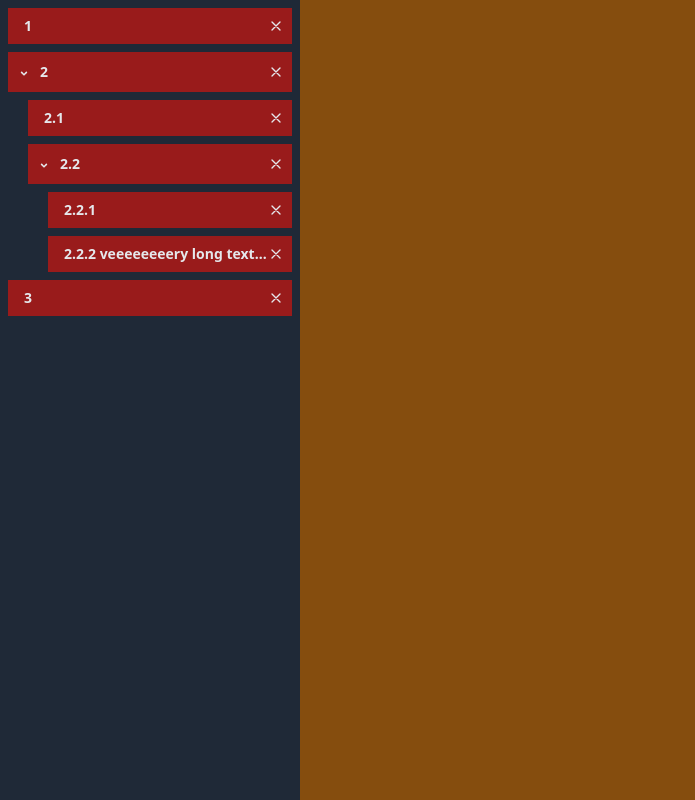
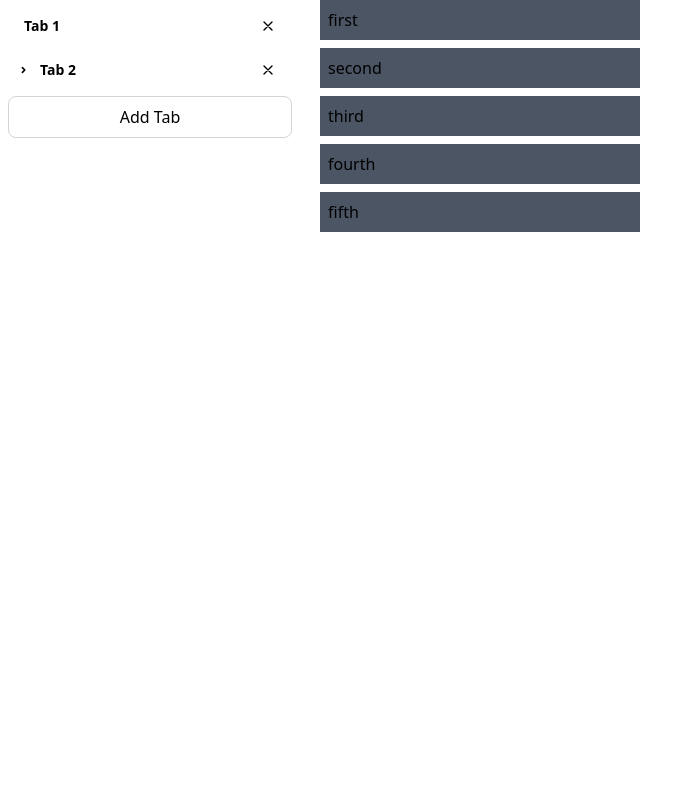
Before and after one commit to erotourtes/Tasks, a React (Vite) app: page / in a window 1280 px wide. Shown: the whole page, without its empty margins (0-695 px from the left). Built offline with nearby package versions, Linux system fonts and the light colour scheme.

Commit message:
implemented remove tabs

```diff
--- a/src/App.tsx
+++ b/src/App.tsx
@@ -1,4 +1,5 @@
 import "./App.css";
+import Movable from "./components/Movable";
 import TreeView from "./components/TreeView";
 
 function App() {
@@ -8,7 +9,7 @@
         <TreeView />
 
         <div className="flex-1 overflow-y-auto">
-          <div className="bg-yellow-800 h-screen"></div>
+          <Movable />
         </div>
       </div>
     </>
--- /dev/null
+++ b/src/assets/icons.tsx
@@ -0,0 +1,34 @@
+export const CloseIcon = ({ className }: { className: string }) => {
+  return (
+    <svg
+      className={`${className}`}
+      xmlns="http://www.w3.org/2000/svg"
+      fill="none"
+      viewBox="0 0 24 24"
+      stroke="currentColor"
+    >
+      <path
+        stroke-linecap="round"
+        stroke-linejoin="round"
+        stroke-width="2"
+        d="M6 18L18 6M6 6l12 12"
+      />
+    </svg>
+  );
+};
+
+export const ArrowIcon = ({ className }: { className: string }) => {
+    return (
+      <svg
+        className={`${className}`}
+        viewBox="0 0 20 20"
+        fill="currentColor"
+      >
+        <path
+          fillRule="evenodd"
+          d="M6.293 7.293a1 1 0 011.414 0L10 9.586l2.293-2.293a1 1 0 011.414 1.414l-3 3a1 1 0 01-1.414 0l-3-3a1 1 0 010-1.414z"
+          clipRule="evenodd"
+        />{" "}
+      </svg>
+    );
+};
--- /dev/null
+++ b/src/components/Movable.tsx
@@ -0,0 +1,19 @@
+import { useState } from "react";
+
+function Movable() {
+  const [list, setList] = useState([
+    "first", "second", "third", "fourth", "fifth"
+  ]);
+
+  return (
+    <div className="ms-5 space-y-2">
+      {list.map((item, index) => (
+        <div key={index} className="flex justify-between">
+          <div className="bg-gray-600 w-80 p-2">{item}</div>
+        </div>
+      ))}
+    </div>
+  );
+}
+
+export default Movable;
--- /dev/null
+++ b/src/components/TreeTab.tsx
@@ -0,0 +1,45 @@
+import { CloseIcon, ArrowIcon } from "../assets/icons.tsx";
+import { Tab } from "../utils/types.ts";
+
+interface TreeTabProps {
+  tab: Tab;
+  destroyTab: () => void;
+  toggleOpen: () => void;
+}
+
+const howeverText = `
+  dark:hover:bg-zinc-700 dark:hover:text-zinc-50
+  hover:bg-zinc-300 hover:text-zinc-800
+`;
+
+function TreeTab({ tab, destroyTab, toggleOpen }: TreeTabProps) {
+  const isParent = tab.children.length > 0;
+  const { title, level, isOpen } = tab;
+  return (
+    <>
+      <div className="text-inherit w-full flex px-2">
+        <div
+          style={{ marginLeft: level * 20 }}
+          className={`flex flex-1 relative items-center py-2 rounded-lg ${howeverText}`}
+        >
+          <span
+            className={`mr-2 ${!isOpen && "-rotate-90"}`}
+            onClick={toggleOpen}
+          >
+            {isParent && <ArrowIcon className="w-4 h-4" />}
+          </span>
+          <p className="text-sm font-bold line-clamp-1">{title}</p>
+
+          <div
+            className={`text-sm font-bold cursor-pointer flex items-center absolute right-2 top-1/2 transform -translate-y-1/2 ${howeverText}`}
+            onClick={destroyTab}
+          >
+            <CloseIcon className="w-4 h-4 text-inherit" />
+          </div>
+        </div>
+      </div>
+    </>
+  );
+}
+
+export default TreeTab;
--- a/src/components/TreeView.tsx
+++ b/src/components/TreeView.tsx
@@ -1,130 +1,70 @@
-import { Children, useState } from "react";
-
-interface TreeTabProps {
-  children?: React.ReactNode;
-  title: string;
-  destroyTab: (title: string) => void;
-}
-
-const closeIcon = (
-  <svg
-    className="w-4 h-4 inline-block"
-    xmlns="http://www.w3.org/2000/svg"
-    fill="none"
-    viewBox="0 0 24 24"
-    stroke="currentColor"
-  >
-    {" "}
-    <path
-      stroke-linecap="round"
-      stroke-linejoin="round"
-      stroke-width="2"
-      d="M6 18L18 6M6 6l12 12"
-    />{" "}
-  </svg>
-);
-
-function TreeTab({ children = [], title, destroyTab }: TreeTabProps) {
-  const [isOpen, setIsOpen] = useState(true);
-
-  const getIcon = (children: React.ReactNode) => {
-    if (Children.count(children) <= 0) return;
-
-    return (
-      <svg
-        className="w-4 h-4 inline-block"
-        viewBox="0 0 20 20"
-        fill="currentColor"
-      >
-        <path
-          fillRule="evenodd"
-          d="M6.293 7.293a1 1 0 011.414 0L10 9.586l2.293-2.293a1 1 0 011.414 1.414l-3 3a1 1 0 01-1.414 0l-3-3a1 1 0 010-1.414z"
-          clipRule="evenodd"
-        />{" "}
-      </svg>
-    );
-  };
-
-  return (
-    <>
-      <div className="text-inherit w-full bg-red-800 flex relative px-2">
-        <div className="flex flex-1 items-center py-2">
-          <span
-            className={`mr-2 ${!isOpen && "-rotate-90"}`}
-            onClick={() => setIsOpen(!isOpen)}
-          >
-            {getIcon(children)}
-          </span>
-          <p className="text-sm font-bold line-clamp-1">{title}</p>
-        </div>
-
-        <div
-          className="text-sm font-bold cursor-pointer flex items-center"
-          onClick={() => destroyTab(title)}
-        >
-          {closeIcon}
-        </div>
-      </div>
-
-      <div className={`ms-5 space-y-2 ${!isOpen && "hidden"}`}>{children}</div>
-    </>
-  );
-}
-
-type Tab = {
-  title: string;
-  children?: Tab[];
-};
+import { useState } from "react";
+import { generateId } from "../utils/utils.ts";
+import { Tab } from "../utils/types.ts";
+import * as Tabs from "../utils/TabsMethods.ts";
+import TreeTab from "./TreeTab.tsx";
 
 function TreeView() {
   const treeViewWidth = 300;
-  const [tabs, setTabs] = useState<Tab[]>([
-    { title: "1" },
-    {
-      title: "2",
-      children: [
-        { title: "2.1" },
-        {
-          title: "2.2",
-          children: [
-            { title: "2.2.1" },
-            { title: "2.2.2 veeeeeeeery long text right here" },
-          ],
-        },
-      ],
-    },
-    {
-      title: "3",
-    },
-  ]);
+  const [tabs, setTabs] = useState<Tab[]>(Tabs.generateTabs());
 
-  const removeTab = (tabs: Tab[], title: string) => {
-    console.log("removeTab", title);
-    console.log("tabs", tabs);
+  const removeTab = (id: number) => {
+    const newTabs = [...tabs];
+    const tab = newTabs[id];
+
+    if (tab.isOpen) Tabs.sRemoveTab(newTabs, id);
+    else Tabs.sRemoveTabAndChildren(newTabs, id);
+
+    setTabs(newTabs);
   };
 
-  const renderTree = (tabs?: Tab[]) => {
-    if (!tabs) return;
+  const toggleOpen = (id: number) => {
+    const newTabs = [...tabs];
+    const tab = newTabs[id];
 
-    return tabs.map((tab) => (
-      <TreeTab
-        key={tab.title}
-        destroyTab={(title) => removeTab(tabs, title)}
-        title={tab.title}
-      >
-        {renderTree(tab.children)}
-      </TreeTab>
-    ));
+    tab.isOpen = !tab.isOpen;
+    Tabs.sToggleHideForChildren(tab, !tab.isOpen);
+
+    setTabs(newTabs);
   };
-
 
   return (
     <>
       <div
         style={{ width: treeViewWidth }}
-        className="bg-gray-800 overflow-y-auto text-gray-200 space-y-2 p-2"
+        className="dark:bg-zinc-950 dark:text-zinc-200 overflow-y-auto space-y-2 p-2"
       >
-        {renderTree(tabs)}
+        {tabs.map((tab, index) => {
+          if (tab.isHidden) return;
+
+          return (
+            <TreeTab
+              key={tab.id}
+              tab={tab}
+              toggleOpen={() => toggleOpen(index)}
+              destroyTab={() => removeTab(index)}
+            />
+          );
+        })}
+
+        <button
+          className = "dark:hover:bg-zinc-700 dark:text-zinc-200 hover:bg-zinc-300 px-2 py-2 w-full rounded-lg border dark:border-zinc-700 border-zinc-300"
+          onClick={() =>
+            setTabs([
+              ...tabs,
+              {
+                title: `Tab ${tabs.length + 1}`,
+                level: 0,
+                id: generateId(),
+                isOpen: false,
+                isHidden: false,
+                children: [],
+              },
+            ])
+          }
+        >
+          Add Tab
+        </button>
       </div>
     </>
   );
--- /dev/null
+++ b/src/utils/TabsMethods.ts
@@ -0,0 +1,115 @@
+import { generateId } from "./utils";
+import { Tab } from "./types";
+
+export const generateTabs = () => {
+  const tabs: Tab[] = [
+    {
+      title: "Tab 1",
+      level: 0,
+      id: generateId(),
+      isOpen: false,
+      isHidden: false,
+      children: [],
+    },
+    {
+      title: "Tab 2",
+      level: 0,
+      id: generateId(),
+      isOpen: false,
+      isHidden: false,
+      children: [],
+    },
+    {
+      title: "Tab 3",
+      level: 1,
+      id: generateId(),
+      isOpen: false,
+      isHidden: true,
+      children: [],
+    },
+    {
+      title: "Tab 4",
+      level: 2,
+      id: generateId(),
+      isOpen: false,
+      isHidden: true,
+      children: [],
+    },
+    {
+      title: "Tab 5",
+      level: 1,
+      id: generateId(),
+      isOpen: false,
+      isHidden: true,
+      children: [],
+    },
+  ];
+
+  tabs[1].children = [tabs[2], tabs[4]];
+  tabs[2].children = [tabs[3]];
+
+  tabs[2].parent = tabs[1];
+  tabs[3].parent = tabs[2];
+  tabs[4].parent = tabs[1];
+
+  return tabs;
+};
+
+/**
+
+  This function will recursively toggle the isHidden property for all children
+  of the tab. If the tab is closed or the parent is hidden, the child will be hidden.
+*/
+export const sToggleHideForChildren = (tab: Tab, isHidden: boolean) => {
+  for (const child of tab.children) {
+    child.isHidden = isHidden;
+    // if the child is closed or the parent is hidden, hide the child
+    const isHiddenChild = !child.isOpen || isHidden;
+    sToggleHideForChildren(child, isHiddenChild);
+  }
+};
+
+export const sCountChildren = (tab: Tab) => {
+  let count = 0;
+  for (const child of tab.children) {
+    count++;
+    count += sCountChildren(child);
+  }
+
+  return count;
+};
+
+/**
+
+Remvoe the tab and all children
+*/
+export const sRemoveTabAndChildren = (tabs: Tab[], index: number) => {
+  const tab = tabs[index];
+  const childrenCount = sCountChildren(tab);
+
+  tabs.splice(index, childrenCount + 1);
+};
+
+export const sForEveryChild = (tab: Tab, callback: (tab: Tab) => void) => {
+  for (const child of tab.children) {
+    sForEveryChild(child, callback);
+    callback(child);
+  }
+};
+
+/**
+
+Remvoe the tab and update the level of all children
+*/
+export const sRemoveTab = (tabs: Tab[], index: number) => {
+  const tab = tabs[index];
+  const parent = tab.parent;
+
+  sForEveryChild(tab, (child) => {
+    child.level--;
+  });
+
+  for (const child of tab.children) child.parent = parent;
+
+  tabs.splice(index, 1);
+};
--- /dev/null
+++ b/src/utils/types.ts
@@ -0,0 +1,9 @@
+export type Tab = {
+  title: string;
+  level: number;
+  id: string;
+  isOpen: boolean;
+  isHidden: boolean;
+  parent?: Tab;
+  children: Tab[];
+};
--- /dev/null
+++ b/src/utils/utils.ts
@@ -0,0 +1,2 @@
+
+export const generateId = () => Math.random().toString(36).substring(2, 12);
```
